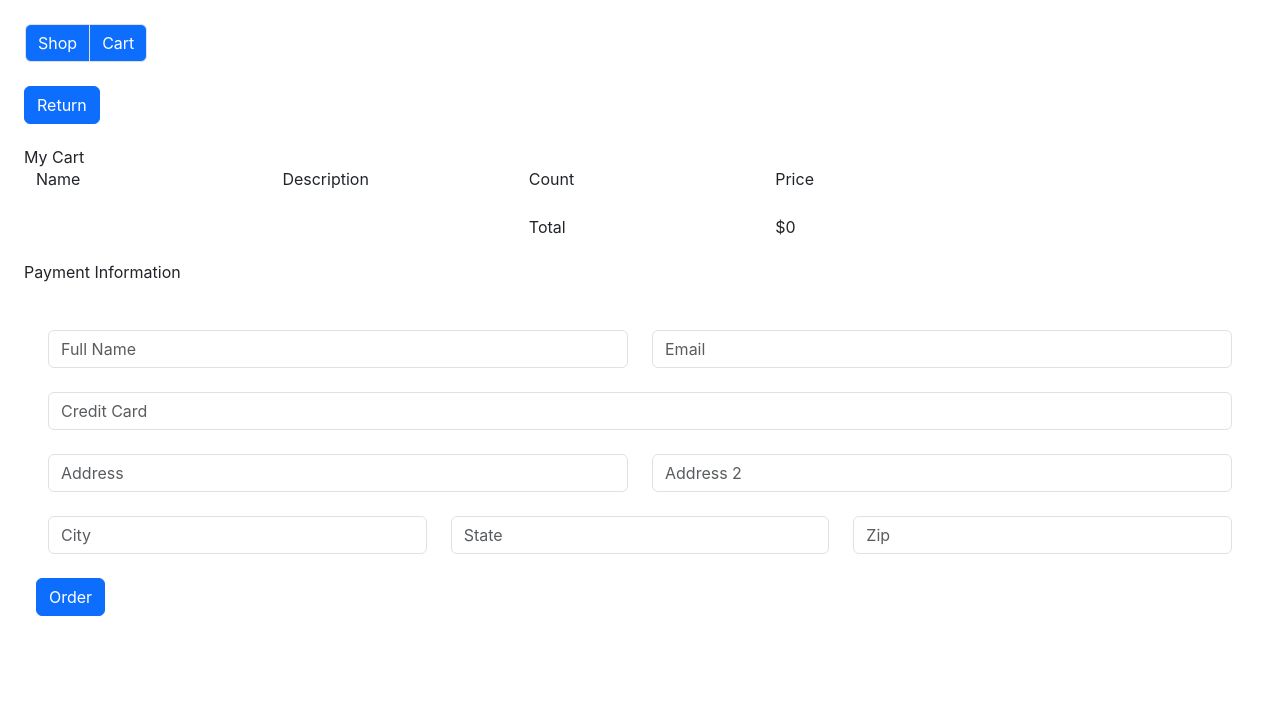
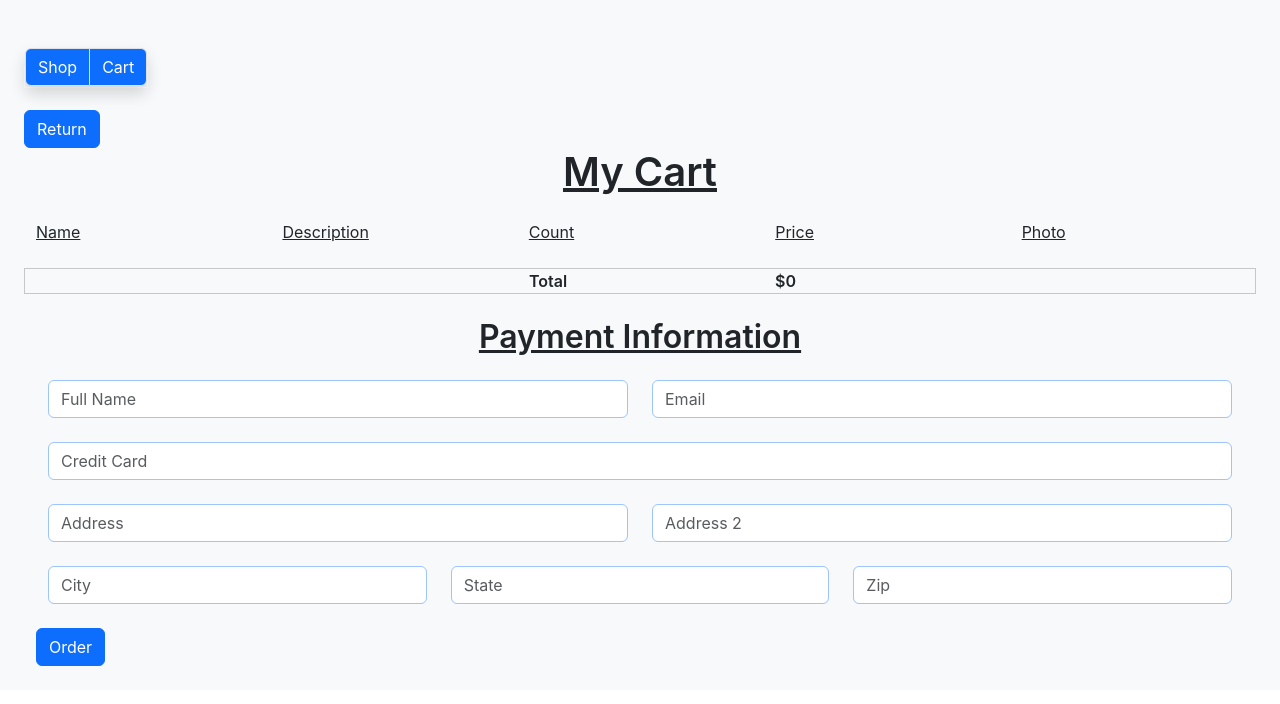
Before and after one commit to racheldesa/assignment02, a React (Create React App) app: page / in a window 1280 px wide. Both pictures are taken after a click on the button "Cart". Shown: the top 704 px of the page. Built offline with nearby package versions, Linux system fonts and the light colour scheme.

Commit message:
Prettifying done

```diff
--- a/src/ProductCatalog.js
+++ b/src/ProductCatalog.js
@@ -16,21 +16,21 @@ function ProductCatalog() {
     const Shop = () => {
         const listItems = ProductsCategory.map((el) => (
             <div class="col mb-4">
-                <div class="card h-100">
+                <div class="card h-100 bg-secondary-subtle shadow">
                     <div key={el.id}>
-                        <img class="card-img-top" src={el.image} />
+                        <img class="card-img-top p-4" src={el.image} />
                         <div class="card-body flex-column">
                             <h2 class="card-title">{el.title}</h2>
                             <div class="card-text">
-                                <p>{el.category} </p>
-                                <p>${el.price}</p>
+                                <p class="text-primary">{el.category} </p>
+                                <p class="text-info-emphasis">${el.price}</p>
                             </div>
                             <div class="btn-group border rounded">
                                 <span class="border">
-                                <button type="button" class="btn btn-default" onClick={() => removeFromCart(el)}> - </button>{" "}
+                                <button type="button" class="btn btn-default bg-light-subtle shadow border-dark-subtle" onClick={() => removeFromCart(el)}> - </button>
                                 </span>
                                 <span class="border">
-                                <button type="button" class="btn btn-default" variant="light" onClick={() => addToCart(el)}> + </button>
+                                <button type="button" class="btn btn-default bg-light-subtle shadow border-dark-subtle" variant="light" onClick={() => addToCart(el)}> + </button>
                                 </span>
                             </div>
                         </div>
@@ -107,7 +107,7 @@ function ProductCatalog() {
     // Function for Cart View
     const Cart = () => {
         const cartItems = cart.map((el) => (
-            <div class="row mb-4">
+            <div class="row mb-4 bg-secondary-subtle p-2 border border-dark-subtle shadow">
                 <div class="col">{el.title}</div>
                 <div class="col">{el.description}</div>
                 <div class="col">{el.count}</div>
@@ -128,18 +128,18 @@ function ProductCatalog() {
         }
         return (
             <div>
-                <form onSubmit={handleSubmit(onSubmit)} className="container mt-5">
+                <form onSubmit={handleSubmit(onSubmit)} className="container mt-4">
                     <div class="container mb-4">
                         <div class="row">
                             <div class="col">
                                 <div  className="form-group">
-                                    <input {...register("fullName", {required: true})} type="text" placeholder="Full Name" className="form-control" />
+                                    <input {...register("fullName", {required: true})} type="text" placeholder="Full Name" className="form-control border border-primary-subtle" />
                                     {errors.fullName && <p className="text-danger">Full Name is required.</p>}
                                 </div>
                             </div>
                             <div class="col">
                                 <div class="col" className="form-group">
-                                    <input {...register("email", {required: true, pattern: /^\S+@\S+$/i})} placeholder="Email" className="form-control" />
+                                    <input {...register("email", {required: true, pattern: /^\S+@\S+$/i})} placeholder="Email" className="form-control border border-primary-subtle" />
                                     {errors.email && <p className="text-danger">Email is required.</p>}
                                 </div>
                             </div>
@@ -147,7 +147,7 @@ function ProductCatalog() {
                     </div>
                     <div class="container">
                         <div className="form-group" class="mb-4">
-                            <input {...register("creditCard", {required: true})} type="number" placeholder="Credit Card" className="form-control" />
+                            <input {...register("creditCard", {required: true})} type="number" placeholder="Credit Card" className="form-control border border-primary-subtle" />
                             {errors.creditCard && <p className="text-danger">Credit Card is required.</p>}
                         </div>
                     </div>
@@ -155,13 +155,13 @@ function ProductCatalog() {
                         <div class="row">
                             <div class="col">
                                 <div className="form-group">
-                                    <input {...register("address", {required: true, pattern:"\d{5,5}(-\d{4,4})?"})} placeholder="Address" className="form-control" />
+                                    <input {...register("address", {required: true, pattern:"\d{5,5}(-\d{4,4})?"})} placeholder="Address" className="form-control border border-primary-subtle" />
                                     {errors.address && <p className="text-danger">Address is required.</p>}
                                 </div>
                             </div>
                             <div class="col">
                                 <div className="form-group">
-                                    <input {...register("address2")} placeholder="Address 2" className="form-control" />
+                                    <input {...register("address2")} placeholder="Address 2" className="form-control border border-primary-subtle" />
                                 </div>
                             </div>
                         </div>
@@ -170,19 +170,19 @@ function ProductCatalog() {
                         <div class="row">
                             <div class="col">
                                 <div className="form-group">
-                                    <input {...register("city", {required: true})} placeholder="City" className="form-control"/>
+                                    <input {...register("city", {required: true})} placeholder="City" className="form-control border border-primary-subtle"/>
                                     {errors.city && <p className="text-danger">City is required.</p>}
                                 </div>
                             </div>
                             <div class="col">
                                 <div className="form-group">
-                                    <input {...register("state", {required: true})} placeholder="State" className="form-control"/>
+                                    <input {...register("state", {required: true})} placeholder="State" className="form-control border border-primary-subtle"/>
                                     {errors.state && <p className="text-danger">State is required.</p>}
                                 </div>
                             </div>
                             <div class="col">
                                 <div className="form-group">
-                                    <input {...register("zip", {required: true, pattern:"/^[0-9\b]+$/"})} type="number" placeholder="Zip"className="form-control" />
+                                    <input {...register("zip", {required: true, pattern:"/^[0-9\b]+$/"})} type="number" placeholder="Zip"className="form-control border border-primary-subtle" />
                                     {errors.zip && <p className="text-danger">Zip is required.</p>}
                                 </div>
                             </div>
@@ -200,10 +200,14 @@ function ProductCatalog() {
     function confirm() {
         setView(2);
     }
-    function backToBrowse() {
+    function backToBrowseFresh() {
         setCart([]);
         setCartTotal(0);
         setDataF({});
+        setView(0);
+    }
+
+    function backToBrowse() {
         setView(0);
     }
 
@@ -211,13 +215,14 @@ function ProductCatalog() {
         return (
             <div>
                 <span class="border border-white">
-                    <div class="btn-group mb-4">
+                    <div class="btn-group mb-4 shadow">
                         <button type="button" class="btn btn-primary border" onClick={backToBrowse}>Shop</button>
                         <button type="button" class="btn btn-primary border" onClick={goToCart}>Cart</button>
                     </div>
                 </span>
-                <div className="py-10">
-                    <input class="form-control mr-sm-2 mb-4" type="search" placeholder="Search" aria-label="Search" value={query} onChange={handleSearch} />
+                <div className="">
+                    <h1 class="mb-3 fs-2 fw-bold ">Let's Shop!</h1>
+                    <input class="form-control mr-sm-2 mb-4 shadow" type="search" placeholder="Search" aria-label="Search" value={query} onChange={handleSearch} />
                     <Shop />
                 </div>
                 <button type="button" class="btn btn-primary" onClick={goToCart}>View Cart</button>
@@ -230,32 +235,32 @@ function ProductCatalog() {
             <div class="mt-4">
                 <div>
                     <span class="border border-white mb-4">
-                        <div class="btn-group mb-4">
+                        <div class="btn-group mb-4 shadow">
                             <button type="button" class="btn btn-primary border" onClick={backToBrowse}>Shop</button>
                             <button type="button" class="btn btn-primary border" onClick={goToCart}>Cart</button>
                         </div>
                     </span>
                 </div>
-                <button type="button" class="btn btn-primary mb-4" onClick={backToBrowse}>Return</button>
-                <h2>My Cart</h2>
+                <button type="button" class="btn btn-primary" onClick={backToBrowse}>Return</button>
+                <h2 class="fs-1 text-center mb-4 text-decoration-underline fw-semibold">My Cart</h2>
                 <div class="container">
                     <div class="row mb-4">
-                        <div class="col">Name</div>
-                        <div class="col">Description</div>
-                        <div class="col">Count</div>
-                        <div class="col">Price</div>
-                        <div class="col"></div>
+                        <div class="col text-decoration-underline">Name</div>
+                        <div class="col text-decoration-underline">Description</div>
+                        <div class="col text-decoration-underline">Count</div>
+                        <div class="col text-decoration-underline">Price</div>
+                        <div class="col text-decoration-underline">Photo</div>
                     </div>
                     <Cart />
-                    <div class="row mb-4">
+                    <div class="row mb-4 border border-secondary-subtle">
                         <div class="col"></div>
                         <div class="col"></div>
-                        <div class="col">Total</div>
-                        <div class="col">${cartTotal}</div>
+                        <div class="col fw-semibold">Total</div>
+                        <div class="col fw-semibold">${cartTotal}</div>
                         <div class="col"></div>
                     </div>
                 </div>
-                <h1>Payment Information</h1>
+                <h1 class="fs-2 text-center text-decoration-underline fw-semibold">Payment Information</h1>
                 <Payment />
             </div>
         );
@@ -265,8 +270,11 @@ function ProductCatalog() {
     const Confirmation = () => {
         const confirmedItems = cart.map((el) => (
             <div class="col mb-4">
-                <h1 class="m-3 text-center">{el.title}</h1>
-                <img class="card-img-top m-4 border" src={el.image} />
+                <div class="card border bg-secondary-subtle shadow-sm">
+                    <h1 class="m-3 text-center">{el.title}</h1>
+                    <img class="card-img-top p-4" src={el.image} />
+                </div>
+
             </div>
         ));
         const maskCreditCard = ((creditCardIDInput) => {
@@ -281,17 +289,16 @@ function ProductCatalog() {
             return creditCardID;
         });
         return (
-            <div>
-                <h1 class="m-3">Order Confirmed!</h1>
-                <h1 class="m-3">Order items:</h1>
+            <div class="p-3">
+                <h1 class="mb-4 fw-bold fs-1">Order Confirmed!</h1>
                 <div class="container">
-                    <div class="row row-cols-4">
+                    <div class="row row-cols-3">
                         {confirmedItems}
                     </div>
                 </div>
-                <div class="m-3">Order total: {cartTotal}</div>
-                <div class="m-3">
-                    <h1>Order details: </h1>
+                <div class="fs-3 fw-semibold mb-2">Order total: {cartTotal}</div>
+                <div class="">
+                    <h1 class="fs-5">Order details: </h1>
                     <p>Name: {dataF.fullName}</p>
                     <p>Email: {dataF.email}</p>
                     <p>Ordered with Credit Card: {maskCreditCard(dataF.creditCard)}</p>
@@ -304,7 +311,7 @@ function ProductCatalog() {
         return (
             <div>
                 <Confirmation/>
-                <button type="button" class="btn btn-primary mt-4" onClick={backToBrowse}>Back to Browse</button>
+                <button type="button" class="btn btn-primary mt-4" onClick={backToBrowseFresh}>Back to Browse</button>
             </div>
         );
     }
@@ -323,7 +330,7 @@ function ProductCatalog() {
 
 
     return (
-        <div class="m-4">
+        <div class="p-4 bg-body-tertiary">
             {view === 0 && <ShopView />}
             {view === 1 && <CartView />}
             {view === 2 && <ConfirmationView />}
```
